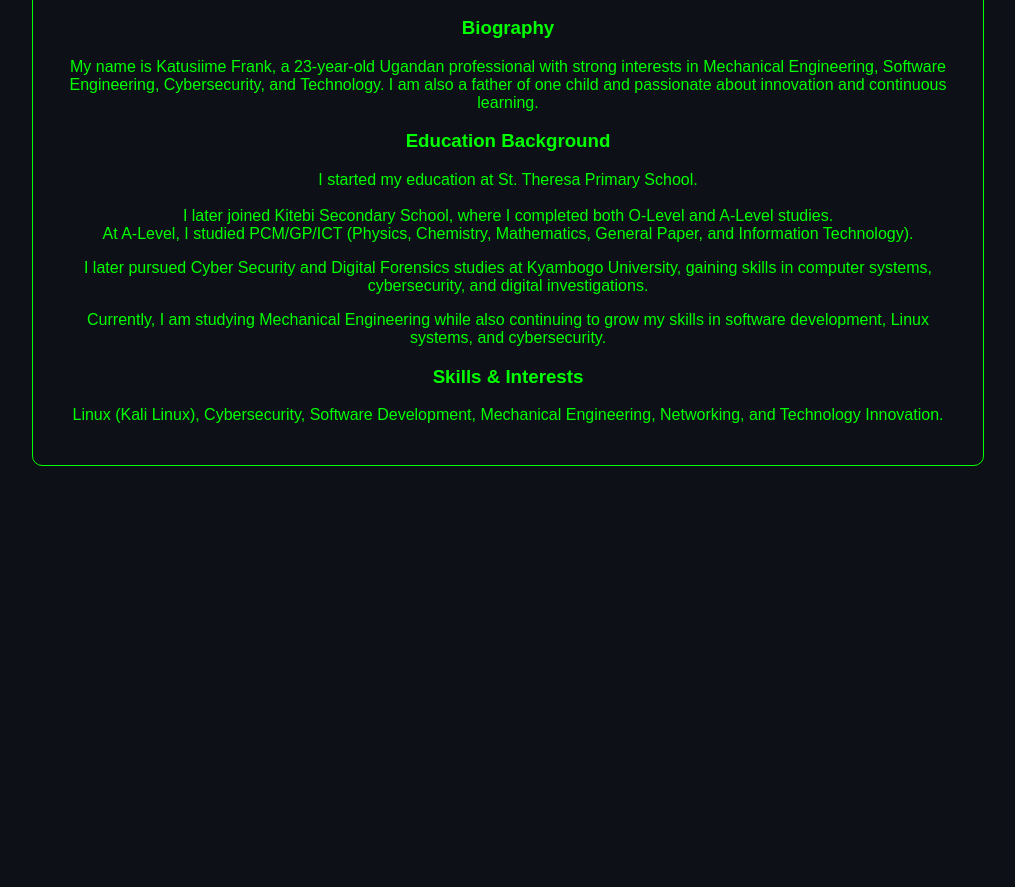
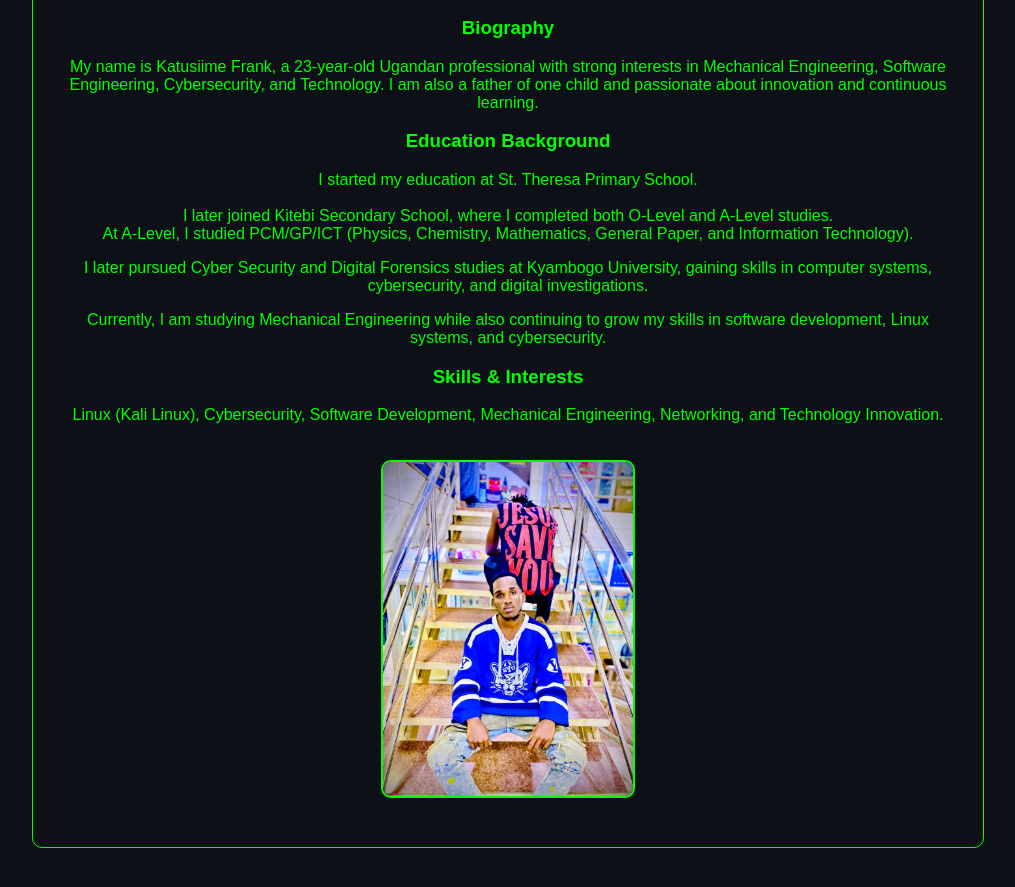
Before and after one commit to KATUSIIMEFRANK/Katusiimefrank.github.io, a plain HTML site: page index.html in a window 1280 px wide. Shown: the part 185-1072 px from the top of the page, without its empty margins (132-1147 px from the left). Before the commit the page ends 800 px from the top, so only its background shows below. Drawn offline with Linux system fonts and the light colour scheme.

Commit message:
Fix image styling and add profile pic

```diff
--- a/index.html
+++ b/index.html
@@ -62,7 +62,7 @@ Currently, I am studying Mechanical Engineering while also continuing to grow my
 <p>
 Linux (Kali Linux), Cybersecurity, Software Development, Mechanical Engineering, Networking, and Technology Innovation.
 </p>
-
+<img src="me.jpg" alt="Frank" width="250" style="border-radius: 10px; border: 2px solid #00ff00; margin:20px 0;">
 </div>
 
 </body>
```
Also changed, not shown: me.jpg (added).
